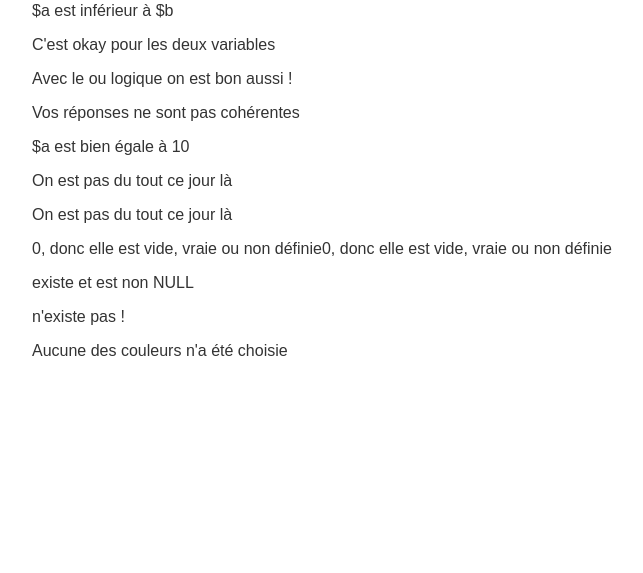
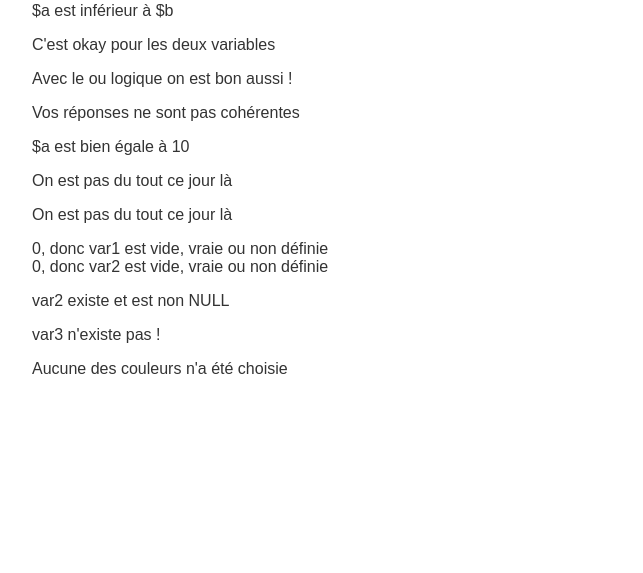
Before and after one commit to Johane4/PHP_POLES, a PHP site: page /05_conditions.php in a window 1280 px wide. Shown: the part 499-1072 px from the top of the page, without its empty margins (36-679 px from the left). Before the commit the page ends 855 px from the top, so only its background shows below. Run offline with PHP 8.4, Linux system fonts and the light colour scheme.

Commit message:
conditions updated

```diff
--- a/COURS/00-bases/01_bases.php
+++ b/COURS/00-bases/01_bases.php
@@ -18,6 +18,10 @@
         <a href="02_variables.php">02.Les variables</a>
         <a href="03_constantes.php">03.Les constantes</a>
         <a href="04_arithmetiques.php">04.Arithméthiques</a>
+        <a href="05_conditions.php">05.Conditions</a>
+        <a href="06_tableaux.php">06.Tableaux</a>
+        <a href="07_boucles.php">07.Boucles</a>
+        <a href="08_dates.php">08.Dates</a>
     </div>
 
     <?php
--- a/COURS/00-bases/02_variables.php
+++ b/COURS/00-bases/02_variables.php
@@ -18,6 +18,10 @@
         <a href="02_variables.php">02.Les variables</a>
         <a href="03_constantes.php">03.Les constantes</a>
         <a href="04_arithmetiques.php">04.Arithméthiques</a>
+        <a href="05_conditions.php">05.Conditions</a>
+        <a href="06_tableaux.php">06.Tableaux</a>
+        <a href="07_boucles.php">07.Boucles</a>
+        <a href="08_dates.php">08.Dates</a>
     </div>
 
     <?php
--- a/COURS/00-bases/03_constantes.php
+++ b/COURS/00-bases/03_constantes.php
@@ -18,6 +18,10 @@
         <a href="02_variables.php">02.Les variables</a>
         <a href="03_constantes.php">03.Les constantes</a>
         <a href="04_arithmetiques.php">04.Arithméthiques</a>
+        <a href="05_conditions.php">05.Conditions</a>
+        <a href="06_tableaux.php">06.Tableaux</a>
+        <a href="07_boucles.php">07.Boucles</a>
+        <a href="08_dates.php">08.Dates</a>
     </div>
 
     <?php
--- a/COURS/00-bases/04_arithmetiques.php
+++ b/COURS/00-bases/04_arithmetiques.php
@@ -19,6 +19,10 @@
         <a href="02_variables.php">02.Les variables</a>
         <a href="03_constantes.php">03.Les constantes</a>
         <a href="04_arithmetiques.php">04.Arithmétiques</a>
+        <a href="05_conditions.php">05.Conditions</a>
+        <a href="06_tableaux.php">06.Tableaux</a>
+        <a href="07_boucles.php">07.Boucles</a>
+        <a href="08_dates.php">08.Dates</a>
 
     </div>
 
--- a/COURS/00-bases/05_conditions.php
+++ b/COURS/00-bases/05_conditions.php
@@ -18,7 +18,7 @@
 	    <a href="01_bases.php">01.Bases</a>
         <a href="02_variables.php">02.Les variables</a>
         <a href="03_constantes.php">03.Les constantes</a>
-         <a href="04_arithmetiques.php">04.Arithmétiques</a>
+        <a href="04_arithmetiques.php">04.Arithmétiques</a>
         <a href="05_conditions.php">05.Conditions</a>
         <a href="06_tableaux.php">06.Tableaux</a>
         <a href="07_boucles.php">07.Boucles</a>
@@ -55,7 +55,7 @@
     $question1 = "mineur";
     $question2 = "je vote";
 
-    // seulement une des deux conditions doit être vraie pour que tout soit retourné true
+    // seulement une des deux conditions doit être vraie pour que tout soit retourné true, jamais plus d'une
     if($question1 == "mineur" XOR $question2 == "je vote"){
         echo "<p>Vos réponses sont cohérentes</p>";
     } else  {
@@ -87,31 +87,32 @@
 
     $var1 = 0;
     $var2 = "";
+    //$var3;
 
     /* méthode qui vérifie si la variables est vide, si elle est égale à 0 elle est considérée comme étant vide
         soit vraie
     */
     if(empty($var1)) {
-      echo "0, donc elle est vide, vraie ou non définie";
+      echo "0, donc var1 est vide, vraie ou non définie" ."<br>";
     } else {
-        echo "Elle n'est ni vide, elle est fausse et définie";
+        echo "var1 n'est ni vide, elle est fausse et définie" ."<br>";
     }
 
     if(empty($var2)) {
-      echo "0, donc elle est vide, vraie ou non définie";
+      echo "0, donc var2 est vide, vraie ou non définie" ."<br>";
     } else {
-        echo "Elle n'est ni vide, elle est fausse et définie";
+        echo "var2 n'est ni vide, elle est fausse et définie" ."<br>";
     }
 
 
     /* méthode qui vérifie si la variable existe avant tout traitement donc si on ne l'a pas définie elle renverra false
     */
-    if(isset($var2)) echo "<p>existe et est non NULL</p>";
+    if(isset($var2)) echo "<p>var2 existe et est non NULL</p>";
 
     if(isset($var3)) {
-        echo "<p>existe et est non NULL sur la var3</p>";
+        echo "<p>var3 existe et est non NULL sur la var3</p>";
     } else {
-        echo "<p>n'existe pas !</p>";
+        echo "<p>var3 n'existe pas !</p>";
     }
 
     // PS: ces méthodes sont utiles lorque l'on veut récupérer des informations sur un formulaire par exemple et
@@ -132,6 +133,13 @@
         default:
             echo "Aucune des couleurs n'a été choisie";
     }
+
+    // if($color === "rouge") {
+    //      echo "<p>C'est ma couleur préférée</p>";
+    // } elseif ($color === "Rouge") {
+    //     echo "<p>Je pense que j'aime aussi</p>";
+    // } elseif() ......
+
     ?>
 </body>
 </html>
```
